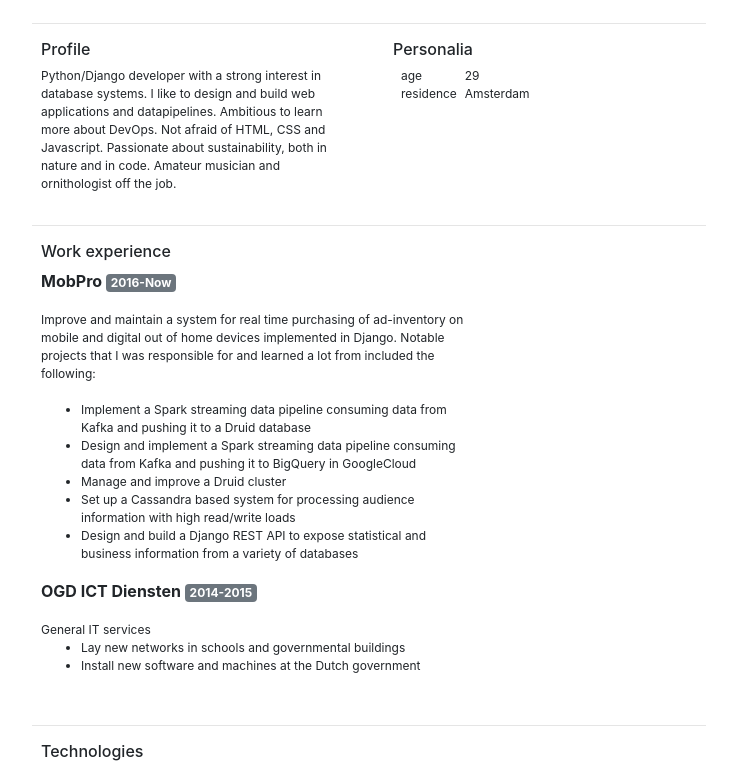
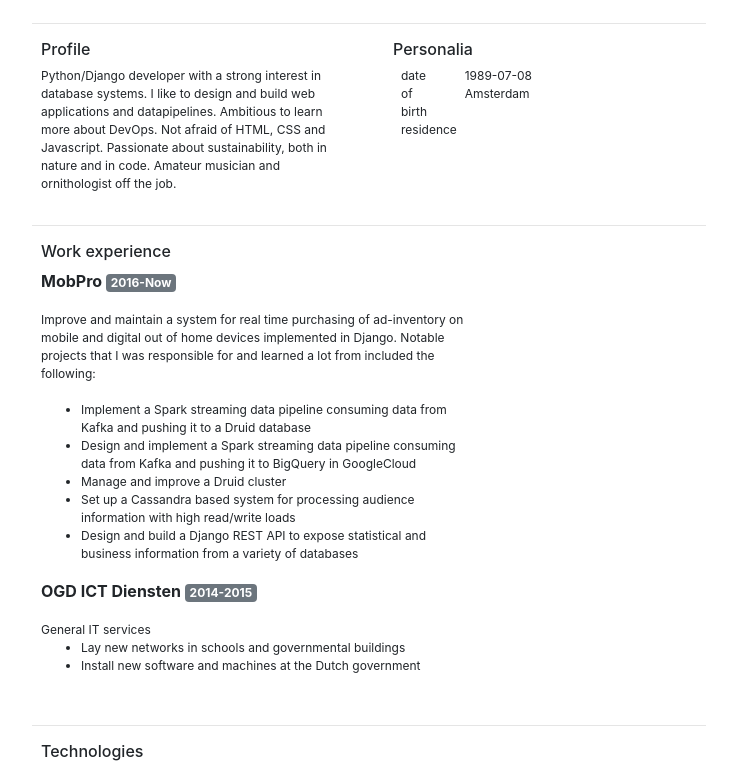
Before and after one commit to DonQueso89/donqueso, a plain HTML site: page index.html in a window 1280 px wide. Shown: the part 30-800 px from the top of the page, without its empty margins (271-1008 px from the left). Drawn offline with nearby package versions, Linux system fonts and the light colour scheme.

Commit message:
Update index.html

```diff
--- a/index.html
+++ b/index.html
@@ -44,11 +44,11 @@
                     <div class="row-body">
                         <div class='row'>
                             <div class="col-sm-2 mx-2">
-                                age<br>
+                                date of birth<br>
                                 residence
                             </div>
                             <div class="col">
-                                29<br>
+                                1989-07-08<br>
                                 Amsterdam
                             </div>
                         </div>
```
